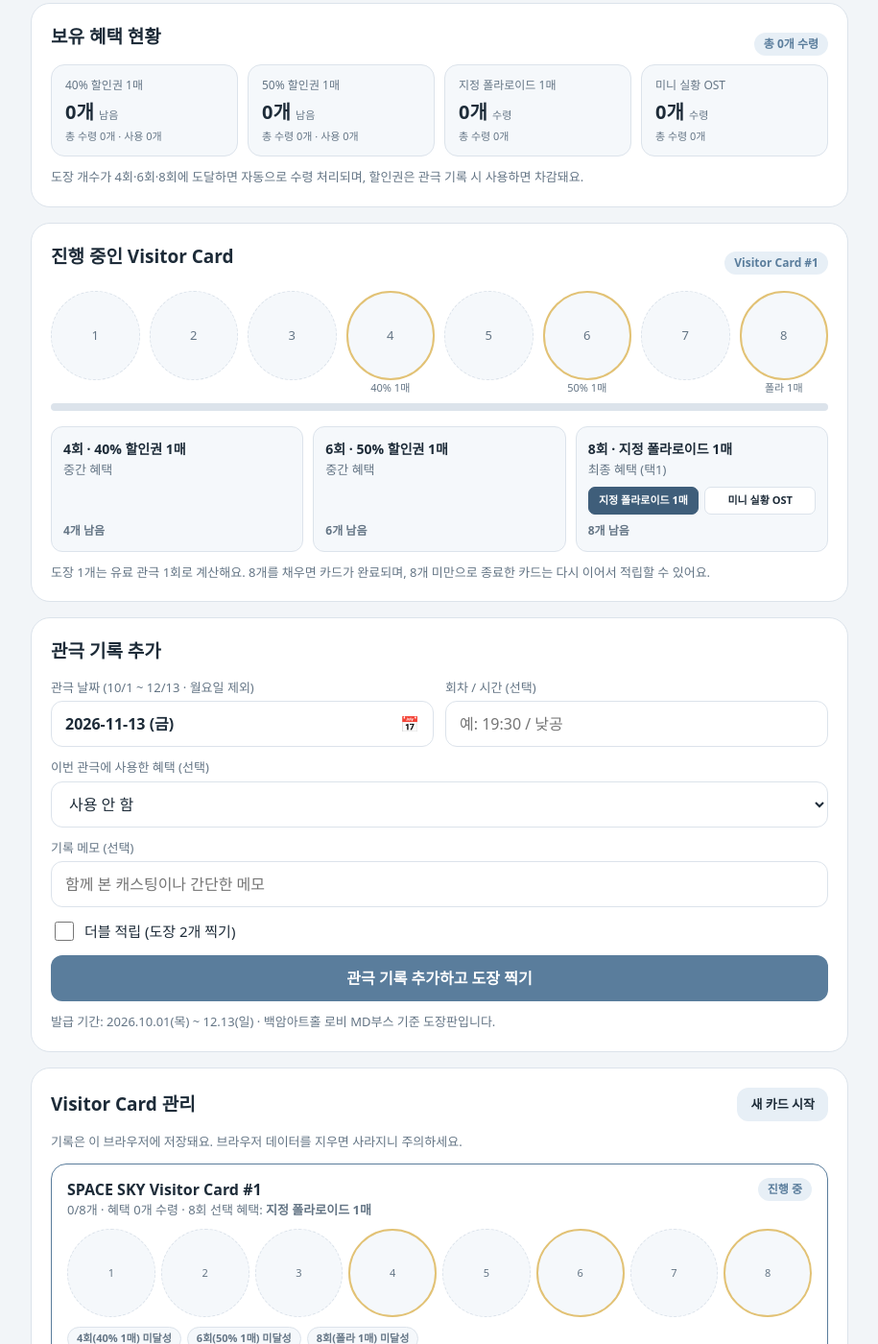
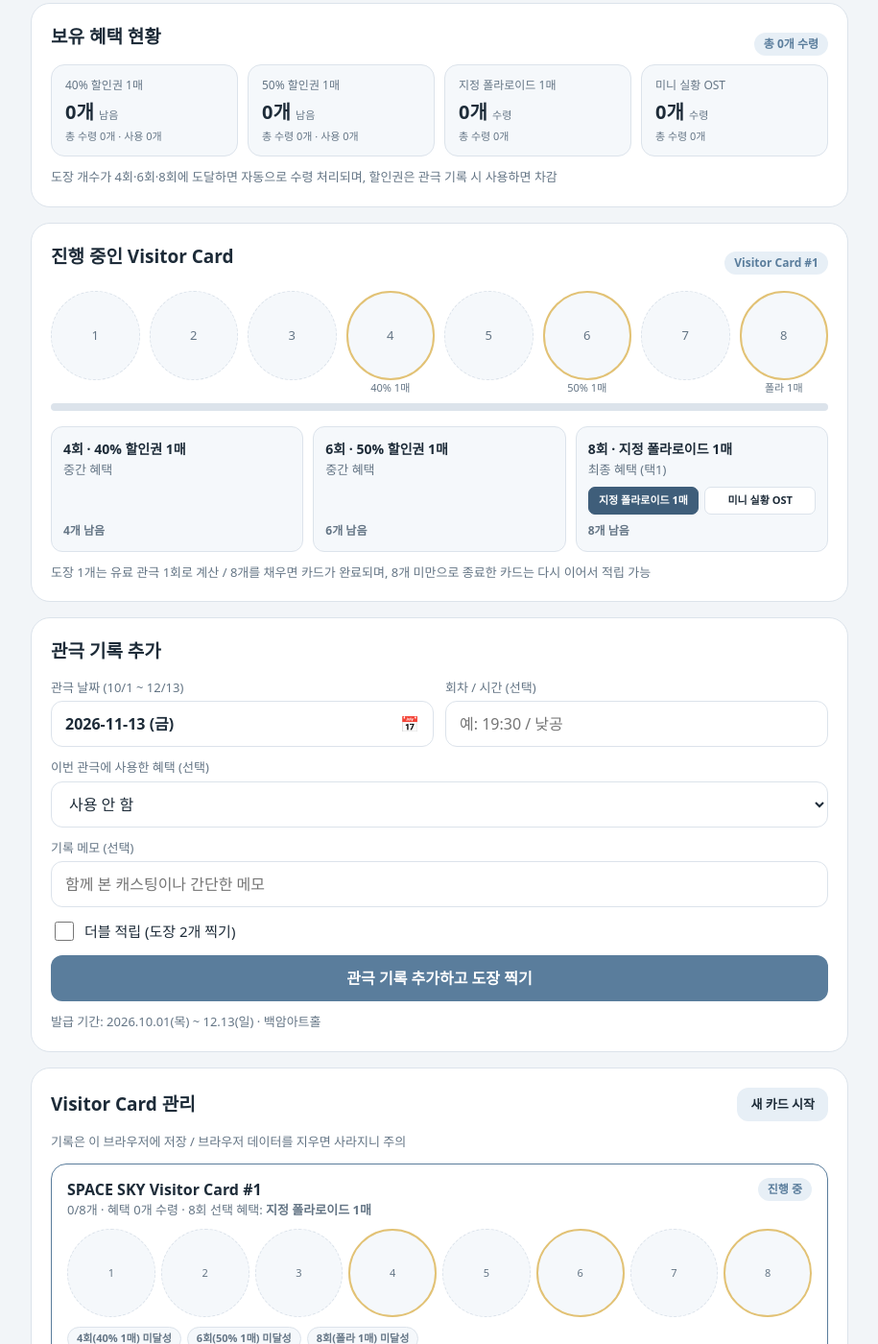
Before and after one commit to Oolong62/moss-forest, a plain HTML site: page index.html in a window 1280 px wide. Shown: the part 261-1661 px from the top of the page at 96% size, without its empty margins (182-1097 px from the left). Drawn offline with Linux system fonts and the light colour scheme.

Commit message:
Update notes in index.html for clarity

```diff
--- a/index.html
+++ b/index.html
@@ -186,7 +186,7 @@ button{font:inherit;cursor:pointer;border:0;border-radius:12px;touch-action:mani
   <section class="card">
     <div class="top"><h2>보유 혜택 현황</h2><span class="tag" id="totalClaimedTag">총 0개 수령</span></div>
     <div class="inv-grid" id="invGrid"></div>
-    <p class="note">도장 개수가 4회·6회·8회에 도달하면 자동으로 수령 처리되며, 할인권은 관극 기록 시 사용하면 차감돼요.</p>
+    <p class="note">도장 개수가 4회·6회·8회에 도달하면 자동으로 수령 처리되며, 할인권은 관극 기록 시 사용하면 차감</p>
   </section>
 
   <section class="card">
@@ -194,14 +194,14 @@ button{font:inherit;cursor:pointer;border:0;border-radius:12px;touch-action:mani
     <div id="curStamps" class="stamps"></div>
     <div class="bar"><div id="bar"></div></div>
     <div class="ms-list" id="msList"></div>
-    <p class="note">도장 1개는 유료 관극 1회로 계산해요. 8개를 채우면 카드가 완료되며, 8개 미만으로 종료한 카드는 다시 이어서 적립할 수 있어요.</p>
+    <p class="note">도장 1개는 유료 관극 1회로 계산 / 8개를 채우면 카드가 완료되며, 8개 미만으로 종료한 카드는 다시 이어서 적립 가능</p>
   </section>
 
   <section class="card">
     <h2>관극 기록 추가</h2>
     <div class="form">
       <div class="date-wrap" id="dateWrap">
-        <label for="fDateBtn">관극 날짜 (10/1 ~ 12/13 · 월요일 제외)</label>
+        <label for="fDateBtn">관극 날짜 (10/1 ~ 12/13)</label>
         <input id="fDate" type="hidden">
         <button type="button" class="date-btn" id="fDateBtn">
           <span id="fDateLabel">날짜 선택</span>
@@ -229,7 +229,7 @@ button{font:inherit;cursor:pointer;border:0;border-radius:12px;touch-action:mani
       <div class="full"><label class="chk"><input type="checkbox" id="fDouble"> 더블 적립 (도장 2개 찍기)</label></div>
       <div class="full"><button type="button" class="primary" id="add">관극 기록 추가하고 도장 찍기</button></div>
     </div>
-    <p class="note">발급 기간: 2026.10.01(목) ~ 12.13(일) · 백암아트홀 로비 MD부스 기준 도장판입니다.</p>
+    <p class="note">발급 기간: 2026.10.01(목) ~ 12.13(일) · 백암아트홀</p>
   </section>
 
   <section class="card">
@@ -237,7 +237,7 @@ button{font:inherit;cursor:pointer;border:0;border-radius:12px;touch-action:mani
       <h2 style="margin:0">Visitor Card 관리</h2>
       <button type="button" class="ghost" id="newBoard">새 카드 시작</button>
     </div>
-    <p class="note">기록은 이 브라우저에 저장돼요. 브라우저 데이터를 지우면 사라지니 주의하세요.</p>
+    <p class="note">기록은 이 브라우저에 저장 / 브라우저 데이터를 지우면 사라지니 주의</p>
     <div id="boards"></div>
   </section>
 </div>
```
